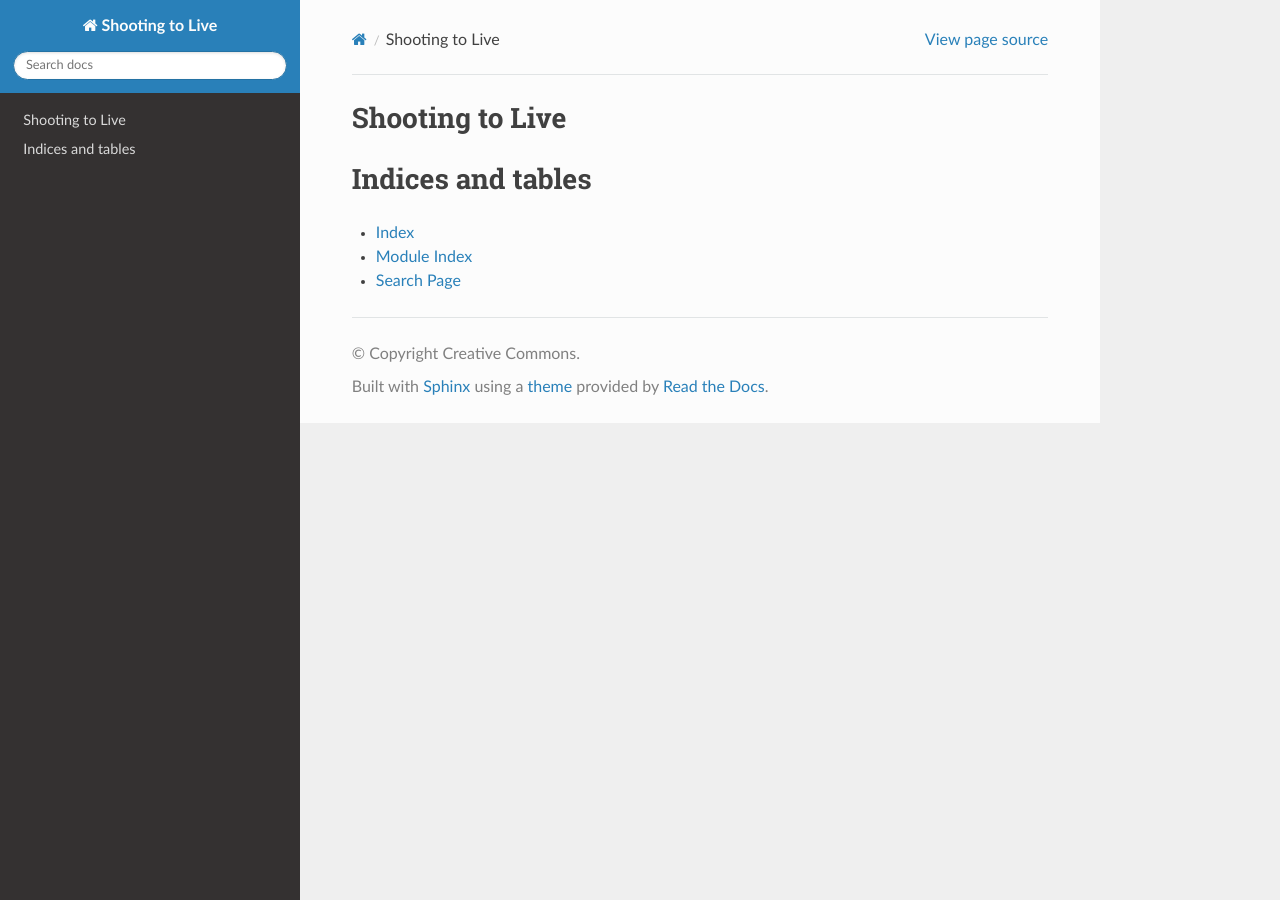
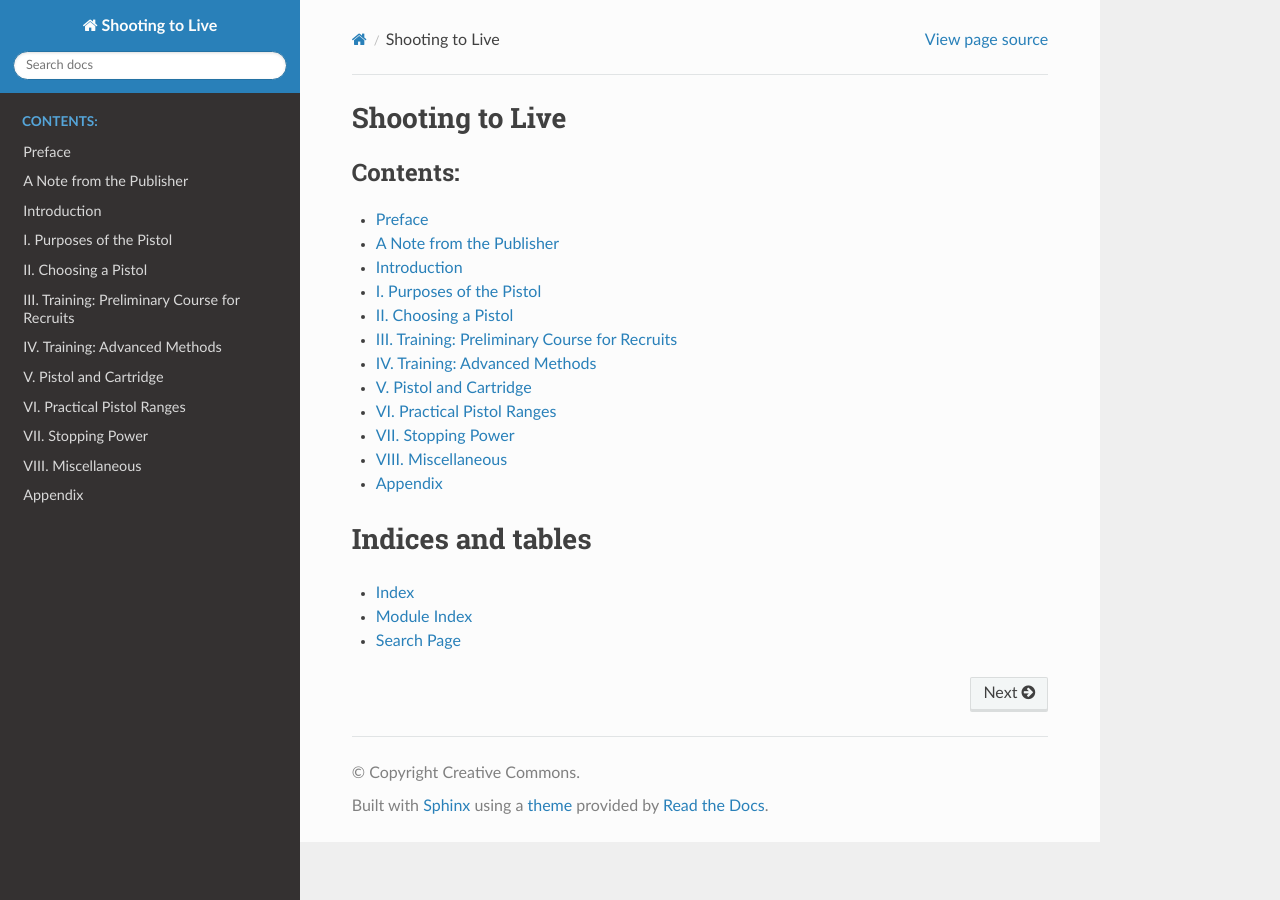
Before and after one commit to Tyrn/StoL, a Sphinx documentation site: the page built from source/index.rst, in a window 1280 px wide. Built offline with Sphinx 7.4.7 and the Read the Docs theme 2.0.0, drawn with Linux system fonts in a browser that asks for light colours.

Commit message:
Chapters added

```diff
--- a/README.rst
+++ b/README.rst
@@ -1,5 +1,5 @@
-Vader Developers' Guide
-***********************
+F&S Book
+********
 
 Sphinx assets
 ==============
--- /dev/null
+++ b/source/fount/000-preface.rst
@@ -0,0 +1,2 @@
+Preface
+=======
--- /dev/null
+++ b/source/fount/001-note.rst
@@ -0,0 +1,2 @@
+A Note from the Publisher
+=========================
--- /dev/null
+++ b/source/fount/002-introduction.rst
@@ -0,0 +1,2 @@
+Introduction
+============
--- /dev/null
+++ b/source/fount/01-purposes-of-the-pistol.rst
@@ -0,0 +1,2 @@
+I. Purposes of the Pistol
+=========================
--- /dev/null
+++ b/source/fount/02-choosing-a-pistol.rst
@@ -0,0 +1,2 @@
+II. Choosing a Pistol
+=====================
--- /dev/null
+++ b/source/fount/03-training-preliminary.rst
@@ -0,0 +1,2 @@
+III. Training: Preliminary Course for Recruits
+==============================================
--- /dev/null
+++ b/source/fount/04-training-advanced.rst
@@ -0,0 +1,2 @@
+IV. Training: Advanced Methods
+==============================
--- /dev/null
+++ b/source/fount/05-pistol-and-cartridge.rst
@@ -0,0 +1,2 @@
+V. Pistol and Cartridge
+=======================
--- /dev/null
+++ b/source/fount/06-practical-pistol-ranges.rst
@@ -0,0 +1,2 @@
+VI. Practical Pistol Ranges
+===========================
--- /dev/null
+++ b/source/fount/07-stopping-power.rst
@@ -0,0 +1,2 @@
+VII. Stopping Power
+===================
--- /dev/null
+++ b/source/fount/08-miscellaneous.rst
@@ -0,0 +1,2 @@
+VIII. Miscellaneous
+===================
--- /dev/null
+++ b/source/fount/09-appendix.rst
@@ -0,0 +1,2 @@
+Appendix
+========
--- a/source/index.rst
+++ b/source/index.rst
@@ -11,6 +11,7 @@ Shooting to Live
    :caption: Contents:
    :glob:
 
+   fount/*
    tmp/*
 
 Indices and tables
```
